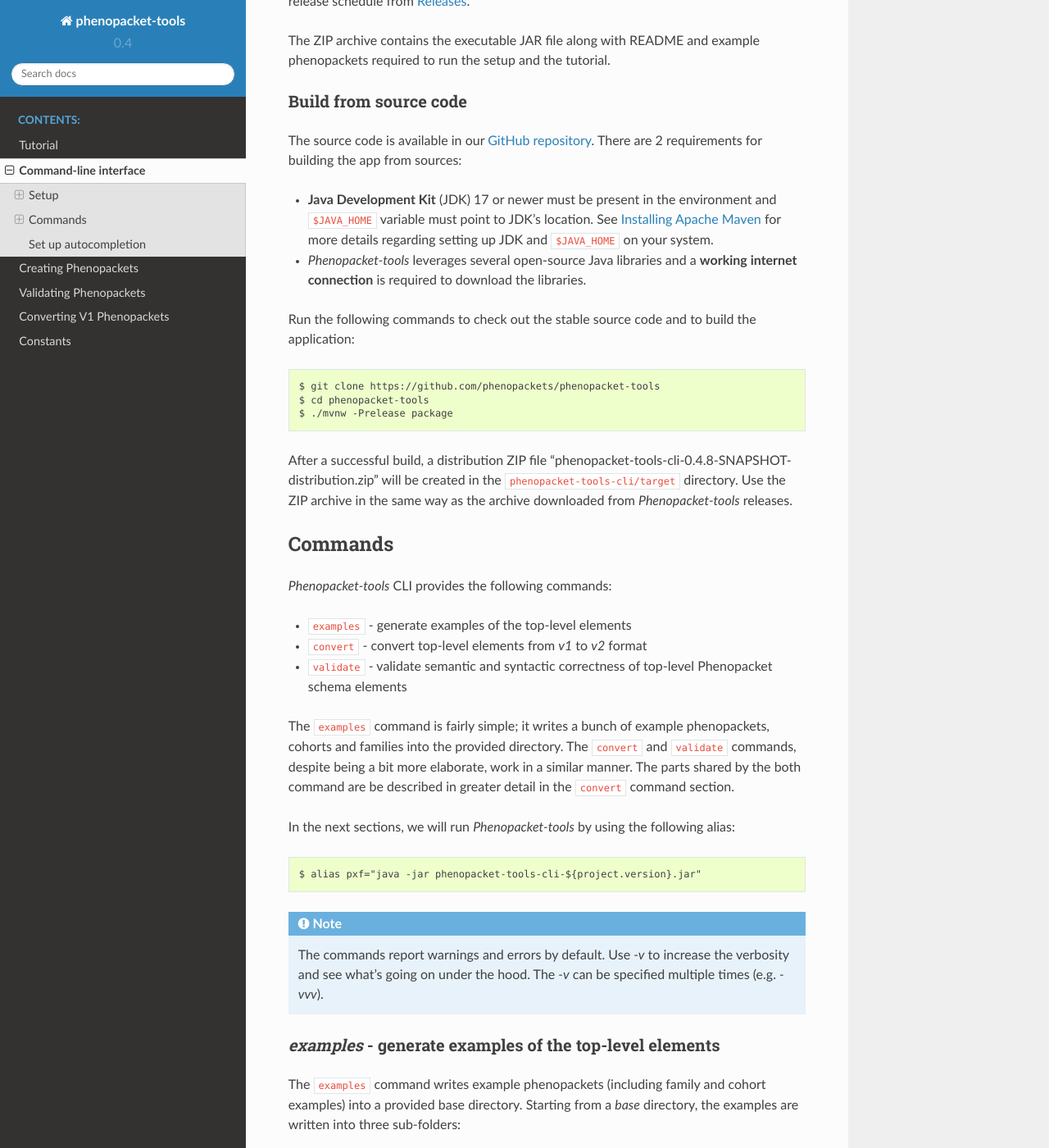
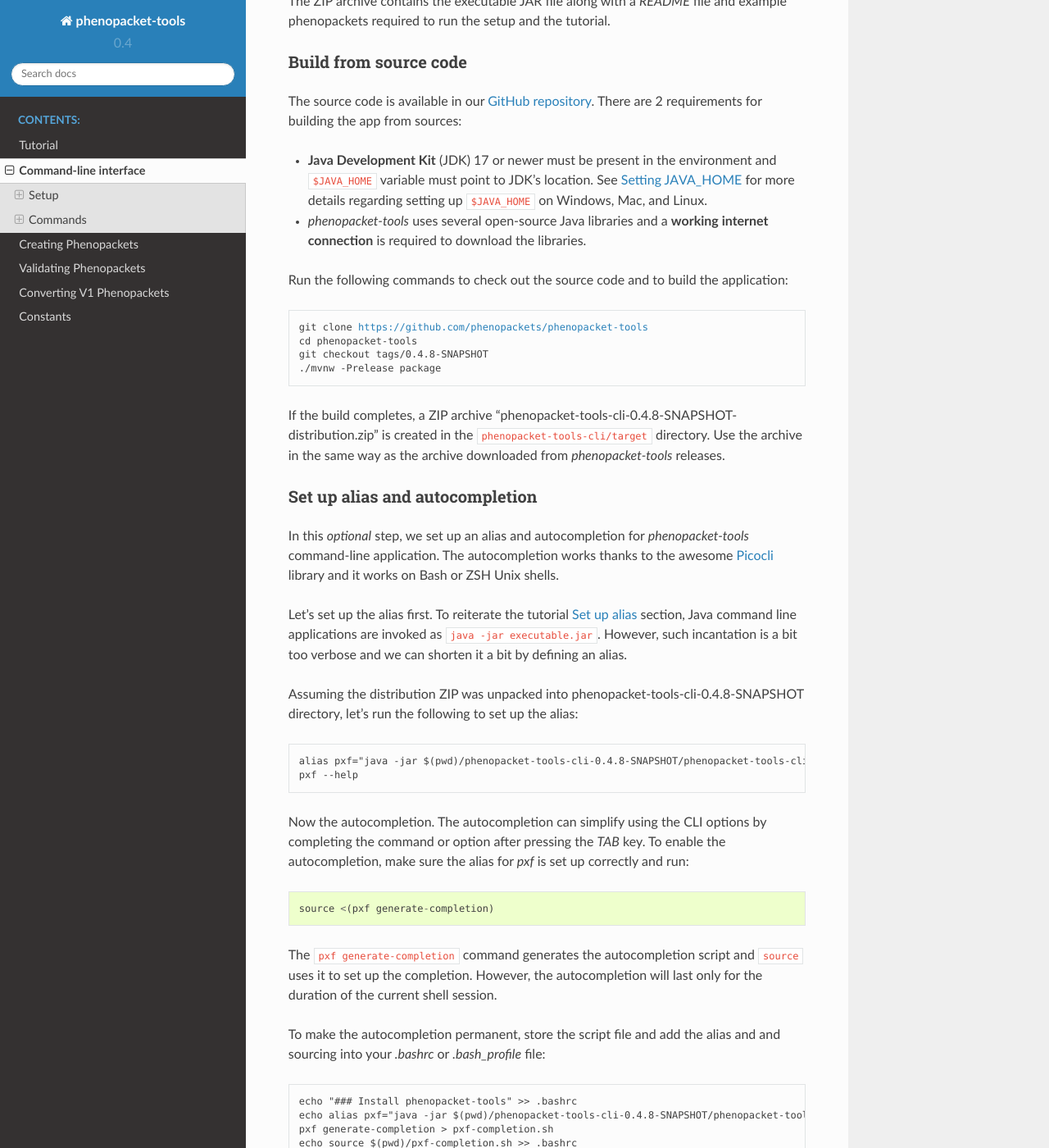
Before and after one commit to phenopackets/phenopacket-tools, a Sphinx documentation site: the page built from docs/cli.rst, in a window 1280 px wide and 1400 px high, scrolled down 689 px. Shown: the whole window at 82% size. Built offline with Sphinx 7.4.7 and the Read the Docs theme 2.0.0, drawn with Linux system fonts in a browser that asks for light colours; some of the changed text lies outside the part shown.

Commit message:
Describe autocompletion, check `convert` command.
Signed-off-by: Daniel Danis <daniel.gordon.danis@protonmail.com>

```diff
--- a/docs/cli.rst
+++ b/docs/cli.rst
@@ -4,30 +4,33 @@
 Command-line interface
 ======================
 
-*Phenopacket-tools* command-line interface (CLI) provides functionality for viewing, conversion and validation
-of the top-level elements of Phenopacket schema. This document describes how to set up the CLI application
+*Phenopacket-tools* command-line interface (CLI) provides functionality for conversion and validation
+of the top-level elements of Phenopacket Schema. Here we describe how to set up the CLI application
 on Linux, Mac and Windows environments.
 
 .. note::
-  *Phenopacket-tools* is written in Java 17 and requires Java 17 or newer to run.
+  *phenopacket-tools* is written in Java 17 and requires Java 17 or newer to run.
 
-*Phenopacket-tools* is distributed as a standalone executable Java Archive (JAR) file. The application requires
-no special installation procedure if Java 17 or better is available in your environment.
+We distribute *phenopacket-tools* in a ZIP archive. The application requires no special installation procedure
+if Java 17 or better is available in your environment.
+
 
 Setup
-~~~~~
+=====
 
-Most users should *download* the distribution ZIP file with precompiled JAR file from *Phenopacket-tools* release page.
+Most users should *download* the distribution ZIP file with precompiled JAR file from *phenopacket-tools* release page.
 However, it is also possible to *build* the JAR from sources.
+
 
 Download
 ^^^^^^^^
 
-*Phenopacket-tools* JAR is provided in the distribution ZIP file as part of *Phenopacket-tools*' release schedule
+*phenopacket-tools* JAR is provided in the distribution ZIP file as part of *phenopacket-tools*' release schedule
 from `Releases <https://github.com/phenopackets/phenopacket-tools/releases>`_.
 
-The ZIP archive contains the executable JAR file along with README and example phenopackets required to run the setup
-and the tutorial.
+The ZIP archive contains the executable JAR file along with a `README` file and example phenopackets required
+to run the setup and the tutorial.
+
 
 Build from source code
 ^^^^^^^^^^^^^^^^^^^^^^
@@ -36,26 +39,68 @@
 There are 2 requirements for building the app from sources:
 
 * **Java Development Kit** (JDK) 17 or newer must be present in the environment and ``$JAVA_HOME`` variable must point
-  to JDK's location. See `Installing Apache Maven <https://maven.apache.org/install.html>`_ for more details regarding
-  setting up JDK and ``$JAVA_HOME`` on your system.
-* *Phenopacket-tools* leverages several open-source Java libraries and a **working internet connection**
+  to JDK's location. See `Setting JAVA_HOME <https://docs.oracle.com/en/cloud/saas/enterprise-performance-management-common/diepm/epm_set_java_home_104x6dd63633_106x6dd6441c.html>`_
+  for more details regarding setting up ``$JAVA_HOME`` on Windows, Mac, and Linux.
+* *phenopacket-tools* uses several open-source Java libraries and a **working internet connection**
   is required to download the libraries.
 
-Run the following commands to check out the stable source code and to build the application::
+Run the following commands to check out the source code and to build the application:
 
-  $ git clone https://github.com/phenopackets/phenopacket-tools
-  $ cd phenopacket-tools
-  $ ./mvnw -Prelease package
+.. parsed-literal::
+  git clone https://github.com/phenopackets/phenopacket-tools
+  cd phenopacket-tools
+  git checkout tags/|release|
+  ./mvnw -Prelease package
 
-After a successful build, a distribution ZIP file "phenopacket-tools-cli-|release|-distribution.zip"
-will be created in the ``phenopacket-tools-cli/target`` directory. Use the ZIP archive in the same way as the archive
-downloaded from *Phenopacket-tools* releases.
+If the build completes, a ZIP archive "phenopacket-tools-cli-|release|-distribution.zip"
+is created in the ``phenopacket-tools-cli/target`` directory. Use the archive in the same way as the archive
+downloaded from *phenopacket-tools* releases.
+
+Set up alias and autocompletion
+^^^^^^^^^^^^^^^^^^^^^^^^^^^^^^^
+
+In this *optional* step, we set up an alias and autocompletion for *phenopacket-tools* command-line application.
+The autocompletion works thanks to the awesome `Picocli <https://picocli.info>`_ library and it works
+on Bash or ZSH Unix shells.
+
+Let's set up the alias first. To reiterate the tutorial :ref:`rstsetupaliastutorial` section,
+Java command line applications are invoked as ``java -jar executable.jar``. However, such incantation is
+a bit too verbose and we can shorten it a bit by defining an alias.
+
+Assuming the distribution ZIP was unpacked into phenopacket-tools-cli-|release| directory, let's run the following
+to set up the alias:
+
+.. parsed-literal::
+  alias pxf="java -jar $(pwd)/phenopacket-tools-cli-\ |release|\ /phenopacket-tools-cli-|release|.jar"
+  pxf --help
+
+Now the autocompletion. The autocompletion can simplify using the CLI options by completing the command
+or option after pressing the `TAB` key.
+To enable the autocompletion, make sure the alias for `pxf` is set up correctly and run:
+
+.. parsed-literal::
+  source <(pxf generate-completion)
+
+The ``pxf generate-completion`` command generates the autocompletion script and ``source`` uses it to set up
+the completion. However, the autocompletion will last only for the duration of the current shell session.
+
+To make the autocompletion permanent, store the script file and add the alias and and sourcing into your `.bashrc`
+or `.bash_profile` file:
+
+.. parsed-literal::
+  echo "### Install phenopacket-tools" >> .bashrc
+  echo alias pxf="java -jar $(pwd)/phenopacket-tools-cli-\ |release|\ /phenopacket-tools-cli-|release|.jar" >> .bashrc
+  pxf generate-completion > pxf-completion.sh
+  echo source $(pwd)/pxf-completion.sh >> .bashrc
+
+.. warning::
+  The autocompletion only works if the alias is set to `pxf`. Other alias values will *not* work.
 
 
 Commands
-~~~~~~~~
+========
 
-*Phenopacket-tools* CLI provides the following commands:
+The command-line interface provides the following commands:
 
 * ``examples`` - generate examples of the top-level elements
 * ``convert`` - convert top-level elements from *v1* to *v2* format
@@ -66,13 +111,9 @@
 a similar manner. The parts shared by the both command are be described in greater detail
 in the ``convert`` command section.
 
-In the next sections, we will run *Phenopacket-tools* by using the following alias::
-
-  $ alias pxf="java -jar phenopacket-tools-cli-${project.version}.jar"
-
 .. note::
-  The commands report warnings and errors by default. Use `-v` to increase the verbosity and see what's
-  going on under the hood. The `-v` can be specified multiple times (e.g. `-vvv`).
+  The commands only report warnings and errors by default. Use `-v` to increase the verbosity and see what's
+  going on under the hood. The `-v` option can be specified multiple times (e.g. `-vvv`).
 
 *examples* - generate examples of the top-level elements
 ^^^^^^^^^^^^^^^^^^^^^^^^^^^^^^^^^^^^^^^^^^^^^^^^^^^^^^^^^^
@@ -90,7 +131,7 @@
 
 The following command writes the examples into the ``path/to/examples`` directory::
 
-  $ pxf examples -o path/to/examples
+  pxf examples -o path/to/examples
 
 
 *convert* - convert top-level elements from *v1* to *v2* format
@@ -106,7 +147,7 @@
 
 We can convert a *v1* phenopacket into *v2* by running::
 
-  $ cat phenopacket.v1.json | pxf convert > phenopacket.v2.json
+  cat phenopacket.v1.json | pxf convert > phenopacket.v2.json
 
 
 
@@ -114,11 +155,11 @@
 The guessing is, however, naive and can fail in parsing e.g. gzipped *JSON* file. Turn of the format guessing
 by providing the ``-f | --format`` option::
 
-  $ # Explicit JSON input
-  $ cat phenopacket.v1.json | pxf convert -f json > phenopacket.v2.json
-  $
-  $ # Explicit protobuf input
-  $ cat phenopacket.v1.pb | pxf convert -f protobuf > phenopacket.v2.pb
+  # Explicit JSON input
+  cat phenopacket.v1.json | pxf convert -f json > phenopacket.v2.json
+
+  # Explicit protobuf input
+  cat phenopacket.v1.pb | pxf convert -f protobuf > phenopacket.v2.pb
 
 The ``-f | --format`` option accepts one of the following 3 values: ``{json, pb, yaml}``.
 
@@ -127,7 +168,7 @@
 By default, the output is written in the format of the input data.
 However, we can override this by using ``--output-format`` option::
 
-  $ cat phenopacket.v1.json | pxf convert --output-format pb > phenopacket.v2.pb
+  cat phenopacket.v1.json | pxf convert --output-format pb > phenopacket.v2.pb
 
 The ``--output-format`` option takes the same values as ``--format``: ``{json, pb, yaml}``.
 
@@ -136,8 +177,8 @@
 top-level elements of the Phenopacket schema: family and cohort. Use the ``-e | --element`` option to indicate if
 the input is a ``family`` or a ``cohort``::
 
-  $ cat family.v1.json | pxf convert -e family > family.v2.json
-  $ cat cohort.v1.json | pxf convert -e cohort > cohort.v2.json
+  cat family.v1.json | pxf convert -e family > family.v2.json
+  cat cohort.v1.json | pxf convert -e cohort > cohort.v2.json
 
 We can convert one or more item at the time by using the ``-i | --input`` option. If the ``-i`` option is used only once,
 the STDIN is ignored and the conversion proceeds in the same way as in the examples above. However, ``-i`` option can
@@ -147,7 +188,7 @@
 
 For instance::
 
-  $ pxf convert -i phenopacket.a.v1.json -i phenopacket.b.v1.json -O converted
+  pxf convert -i phenopacket.a.v1.json -i phenopacket.b.v1.json -O converted
 
 converts the input phenopackets and stores the results in the ``converted`` folder. The converted files will be stored
 under the same names.
@@ -177,10 +218,3 @@
 A row with column names follows the header, and then the individual validation results.
 
 .. TODO - check the validation description.
-
-Set up autocompletion
-~~~~~~~~~~~~~~~~~~~~~
-
-.. TODO - write the section
-
-TODO - write
--- a/docs/tutorial.rst
+++ b/docs/tutorial.rst
@@ -46,6 +46,8 @@
   URL=https://github.com/phenopackets/phenopacket-tools/releases/download/v\ |release|\ /phenopacket-tools-cli-|release|-distribution.zip
   curl -o phenopacket-tools-cli-|release|-distribution.zip ${URL}
   unzip phenopacket-tools-cli-|release|-distribution.zip
+
+.. _rstsetupaliastutorial:
 
 Set up alias
 ^^^^^^^^^^^^
```
Also changed, not shown: 1 other file.
